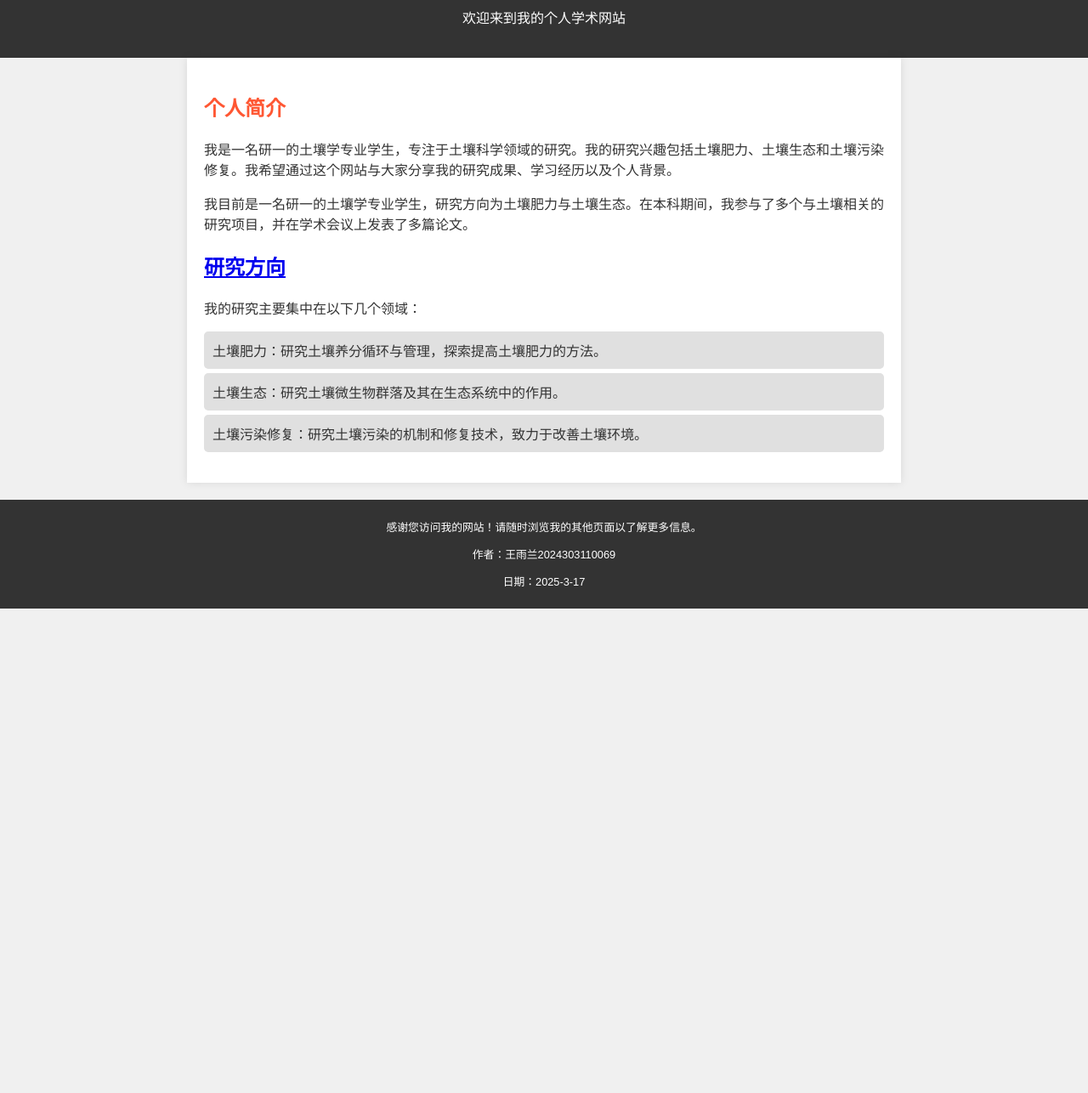
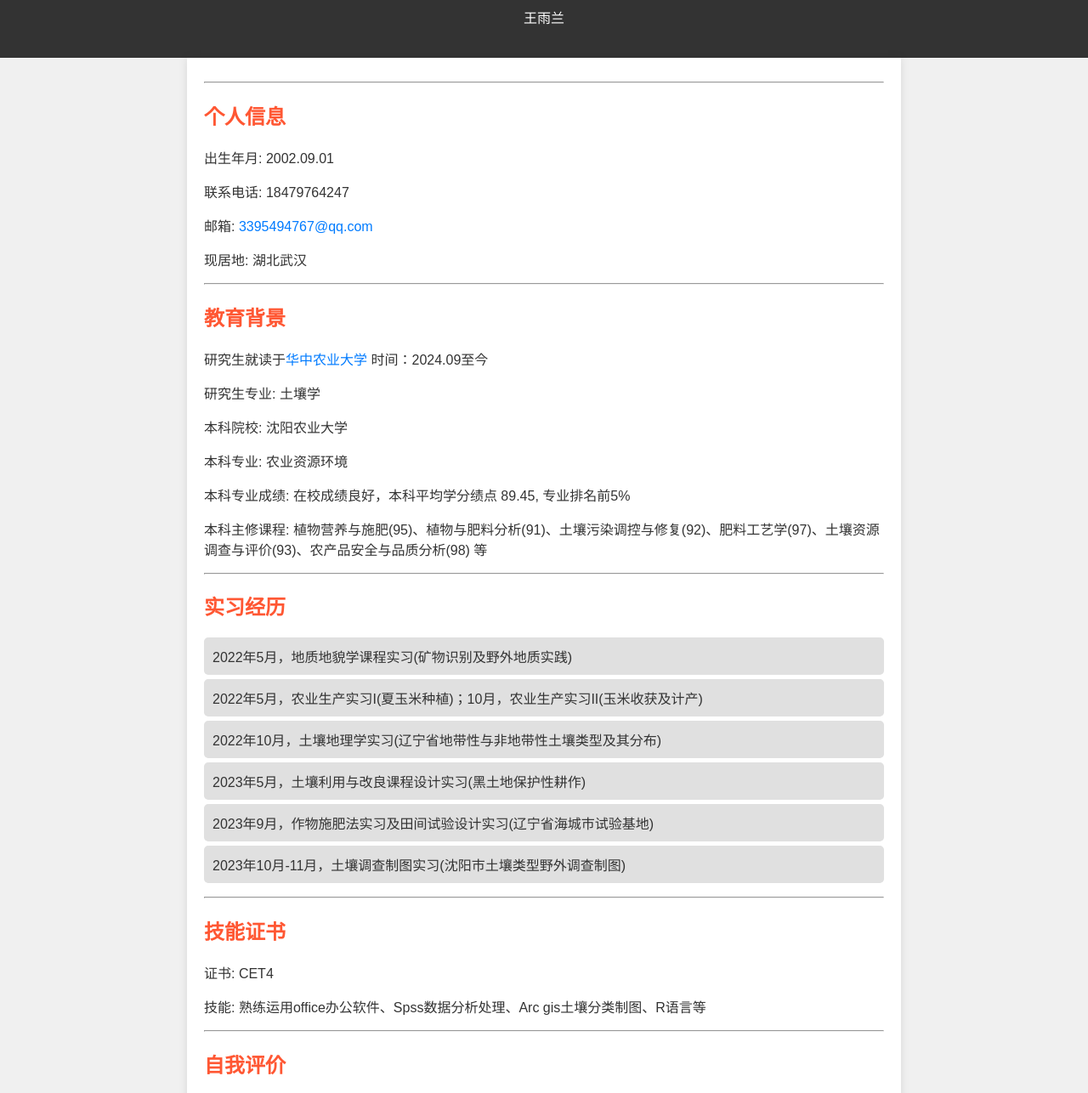
Before and after one commit to songllan/wangyulanweb, a plain HTML site: page index.html in a window 1280 px wide. Shown: the part 101-1387 px from the top of the page at 85% size. Before the commit the page ends 817 px from the top, so only its background shows below. Drawn offline with Linux system fonts and the light colour scheme.

Commit message:
Add files via upload

```diff
--- a/index.html
+++ b/index.html
@@ -3,35 +3,65 @@
 <head>
     <meta charset="UTF-8">
     <meta name="viewport" content="width=device-width, initial-scale=1.0">
-    <title>个人学术网站</title>
-    <link rel="stylesheet" href="/wangyulanweb/styles.css">
+    <title>个人学术主页</title>
+    <link rel="stylesheet" href="styles.css">
 </head>
 <body>
     <header>
-        <h1>个人学术网站</h1>
-        <p>欢迎来到我的个人学术网站</p>
+        <h1>个人学术主页</h1>
+        <p>王雨兰</p>
     </header>
     <main>
+        <hr> <!-- 添加横线 -->
         <section>
-            <h2>个人简介</h2>
-            <p>我是一名研一的土壤学专业学生，专注于土壤科学领域的研究。我的研究兴趣包括土壤肥力、土壤生态和土壤污染修复。我希望通过这个网站与大家分享我的研究成果、学习经历以及个人背景。</p>
-            <p>我目前是一名研一的土壤学专业学生，研究方向为土壤肥力与土壤生态。在本科期间，我参与了多个与土壤相关的研究项目，并在学术会议上发表了多篇论文。</p>
+            <h2>个人信息</h2>
+            <ul id="research-directions"></ul>
+            <p>出生年月: 2002.09.01</p>
+            <p>联系电话: 18479764247</p>
+            <p>邮箱: <a href="mailto:3395494767@qq.com">3395494767@qq.com</a></p>
+            <p>现居地: 湖北武汉</p>
         </section>
+        <hr> <!-- 添加横线 -->
         <section>
-            <h2><a href="#research-directions">研究方向</a></h2>
-            <p>我的研究主要集中在以下几个领域：</p>
-            <ul id="research-directions">
-                <li>土壤肥力：研究土壤养分循环与管理，探索提高土壤肥力的方法。</li>
-                <li>土壤生态：研究土壤微生物群落及其在生态系统中的作用。</li>
-                <li>土壤污染修复：研究土壤污染的机制和修复技术，致力于改善土壤环境。</li>
+            <h2>教育背景</h2>
+            <p>研究生就读于<a href="https://www.hzau.edu.cn/">华中农业大学</a>  时间：2024.09至今</p>
+            <p>研究生专业: 土壤学</p>
+            <p>本科院校: 沈阳农业大学</p>
+            <p>本科专业: 农业资源环境</p>
+            <p>本科专业成绩: 在校成绩良好，本科平均学分绩点 89.45, 专业排名前5%</p>
+            <p>本科主修课程: 植物营养与施肥(95)、植物与肥料分析(91)、土壤污染调控与修复(92)、肥料工艺学(97)、土壤资源调查与评价(93)、农产品安全与品质分析(98) 等</p>
+        </section>
+        <hr> <!-- 添加横线 -->
+        <section>
+            <h2>实习经历</h2>
+            <ul>
+                <li>2022年5月，地质地貌学课程实习(矿物识别及野外地质实践)</li>
+                <li>2022年5月，农业生产实习I(夏玉米种植)；10月，农业生产实习II(玉米收获及计产)</li>
+                <li>2022年10月，土壤地理学实习(辽宁省地带性与非地带性土壤类型及其分布)</li>
+                <li>2023年5月，土壤利用与改良课程设计实习(黑土地保护性耕作)</li>
+                <li>2023年9月，作物施肥法实习及田间试验设计实习(辽宁省海城市试验基地)</li>
+                <li>2023年10月-11月，土壤调查制图实习(沈阳市土壤类型野外调查制图)</li>
+            </ul>
+        </section>
+        <hr> <!-- 添加横线 -->
+        <section>
+            <h2>技能证书</h2>
+            <p>证书: CET4</p>
+            <p>技能: 熟练运用office办公软件、Spss数据分析处理、Arc gis土壤分类制图、R语言等</p>
+        </section>
+        <hr> <!-- 添加横线 -->
+        <section>
+            <h2>自我评价</h2>
+            <ul>
+                <li>本人性格开朗乐观，做事认真负责，具备较强的实验操作能力，能够独立完成实验</li>
+                <li>本人对从事科研工作有浓厚的兴趣，且具备良好的专业素养，期待进一步的深造学习</li>
+                <li>希望可以通过研究生阶段的深入学习，进一步提升专业能力与实操技能</li>
             </ul>
         </section>
     </main>
     <footer>
-        <p>感谢您访问我的网站！请随时浏览我的其他页面以了解更多信息。</p>
-        <p>作者：王雨兰2024303110069</p>
-        <p>日期：2025-3-17</p>
+        <p>感谢您访问我的个人主页！</p>
     </footer>
-    <script src="/wangyulanweb/script.js"></script>
+    <script src="script.js"></script>
 </body>
 </html>
--- a/script.js
+++ b/script.js
@@ -1,3 +1,3 @@
 document.addEventListener('DOMContentLoaded', function () {
-    alert('欢迎来到王雨兰的个人学术网站！');
+    alert('欢迎查看我的个人主页！');
 });
--- a/styles.css
+++ b/styles.css
@@ -49,3 +49,12 @@ footer {
 footer p {
     font-size: 0.8em;
 }
+
+a {
+    color: #007BFF;
+    text-decoration: none;
+}
+
+a:hover {
+    text-decoration: underline;
+}
```
